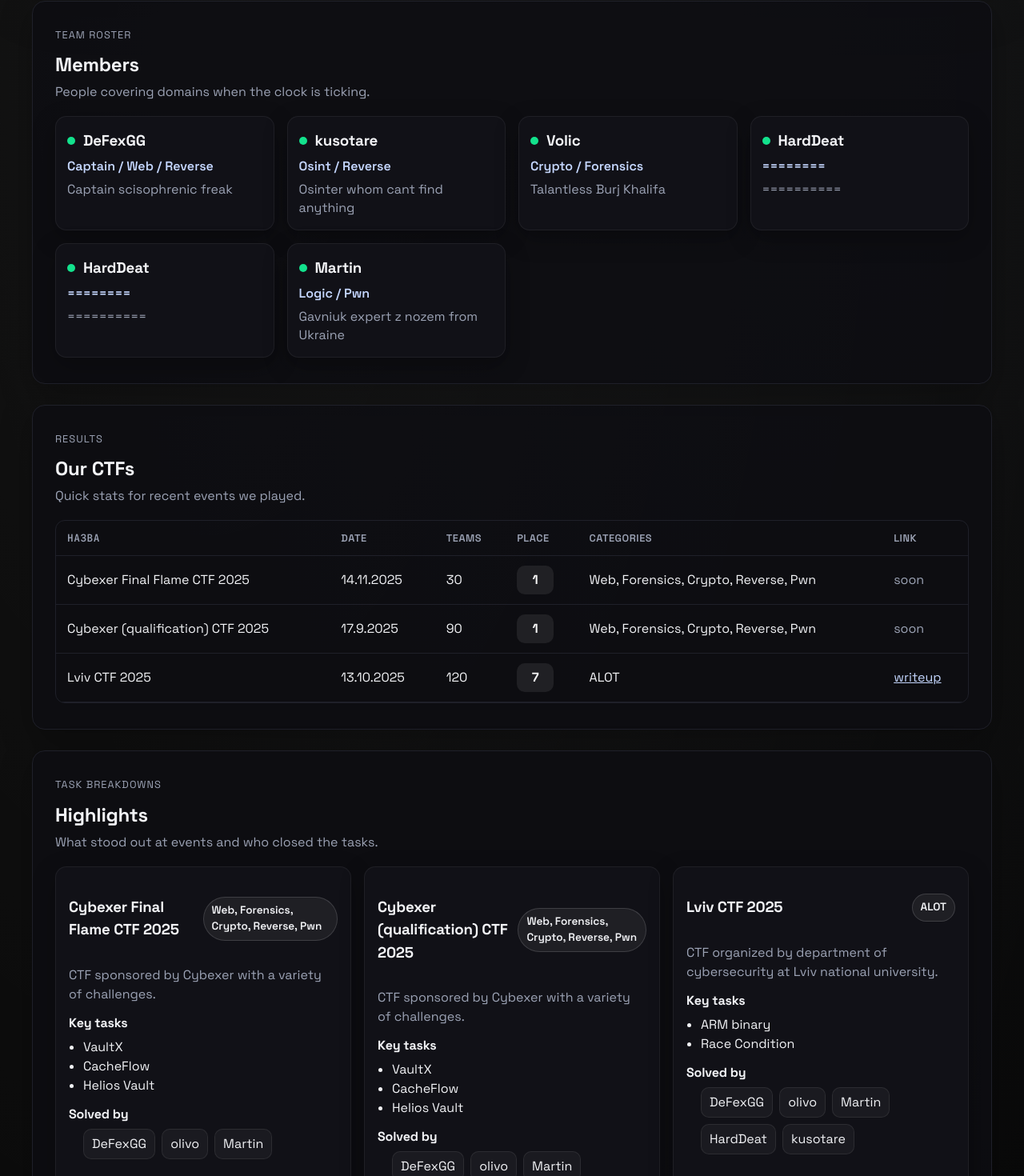
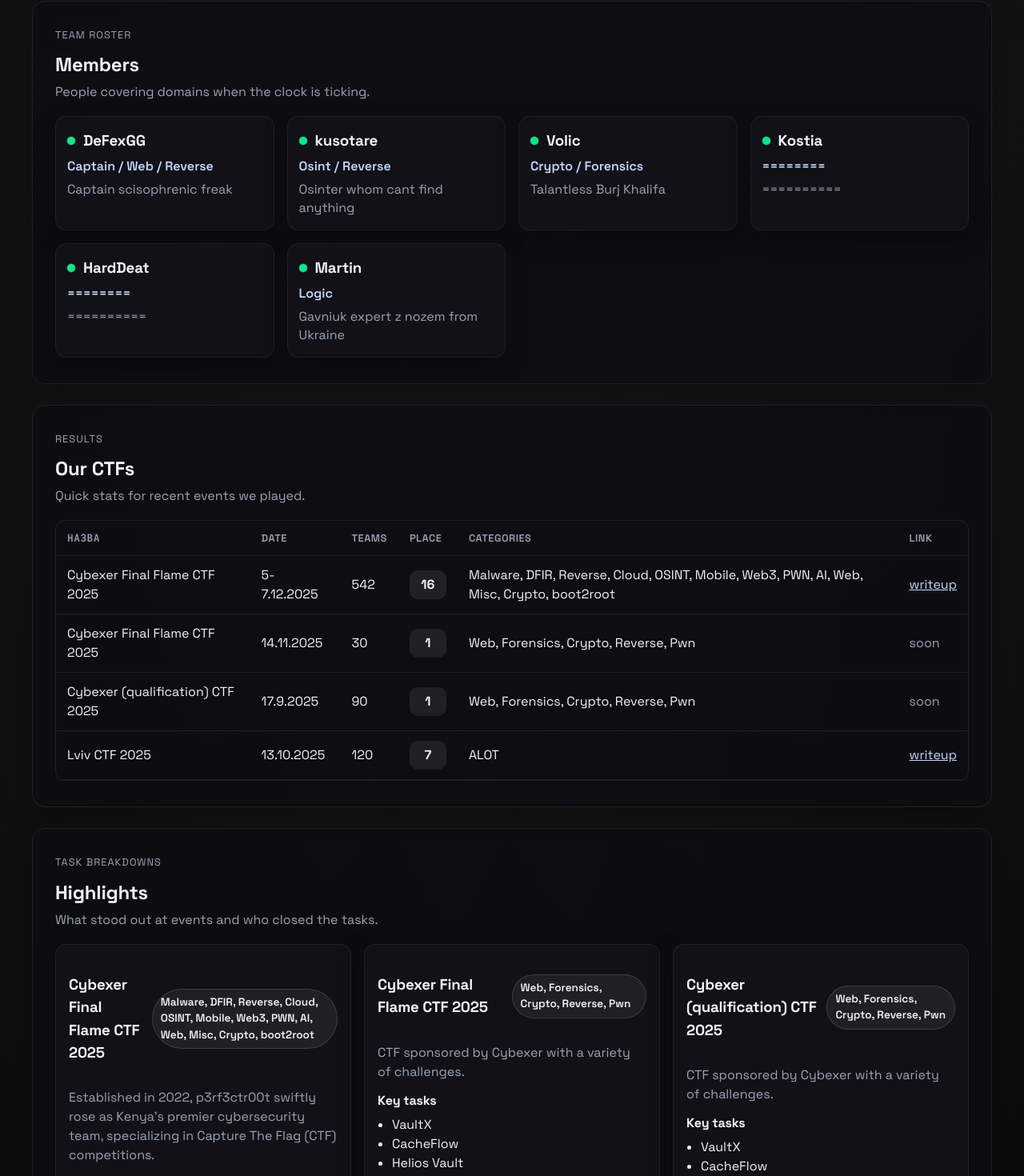
Before and after one commit to DeFexNN/ctf-site, a React (Vite) app: page / in a window 1280 px wide. Shown: the part 476-1946 px from the top of the page at 80% size. Built offline with nearby package versions, Linux system fonts and the light colour scheme.

Commit message:
add new CTF event and update member roles

```diff
--- a/src/data/ctfs.js
+++ b/src/data/ctfs.js
@@ -1,5 +1,18 @@
 export const ctfs = [
 
+    {
+        name: "Cybexer Final Flame CTF 2025",
+        date: "5-7.12.2025",
+        teams: 542,
+        place: 16,
+        categories: "Malware, DFIR, Reverse, Cloud, OSINT, Mobile, Web3, PWN, AI, Web, Misc, Crypto, boot2root",
+        link: "https://ctf.perfectroot.wiki/",
+        details: {
+            description: "Established in 2022, p3rf3ctr00t swiftly rose as Kenya's premier cybersecurity team, specializing in Capture The Flag (CTF) competitions.",
+            tasks: ["70+", "freaking", "tasks"],
+            solvedBy: ["DeFexGG", "olivo", "lox_chort"]
+        }
+    },
     {
         name: "Cybexer Final Flame CTF 2025",
         date: "14.11.2025",
--- a/src/data/members.js
+++ b/src/data/members.js
@@ -15,7 +15,7 @@
         about: "Talantless Burj Khalifa",
     },
     {
-        nick: "HardDeat",
+        nick: "Kostia",
         role: "========",
         about: "==========",
     },
@@ -26,7 +26,7 @@
     },
     {
         nick: "Martin",
-        role: "Logic / Pwn",
+        role: "Logic",
         about: "Gavniuk expert z nozem from Ukraine",
     }
 ];
```
